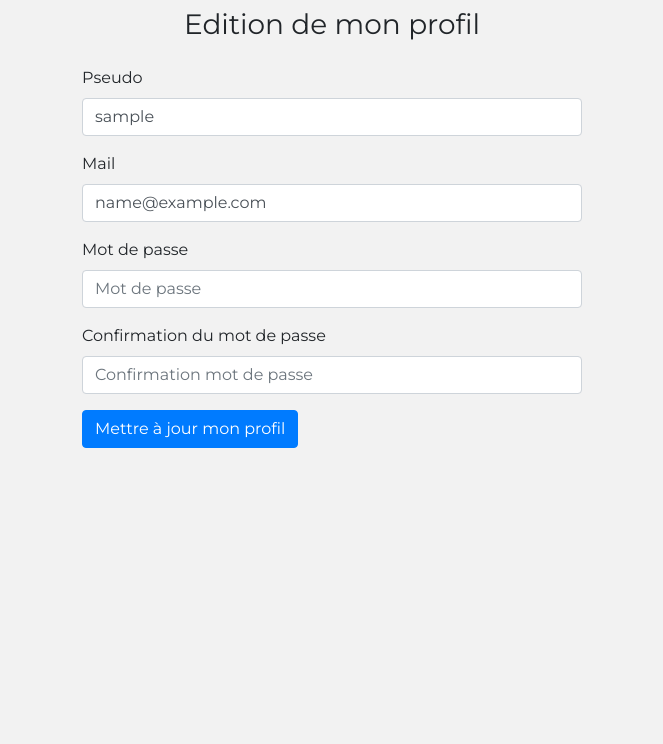
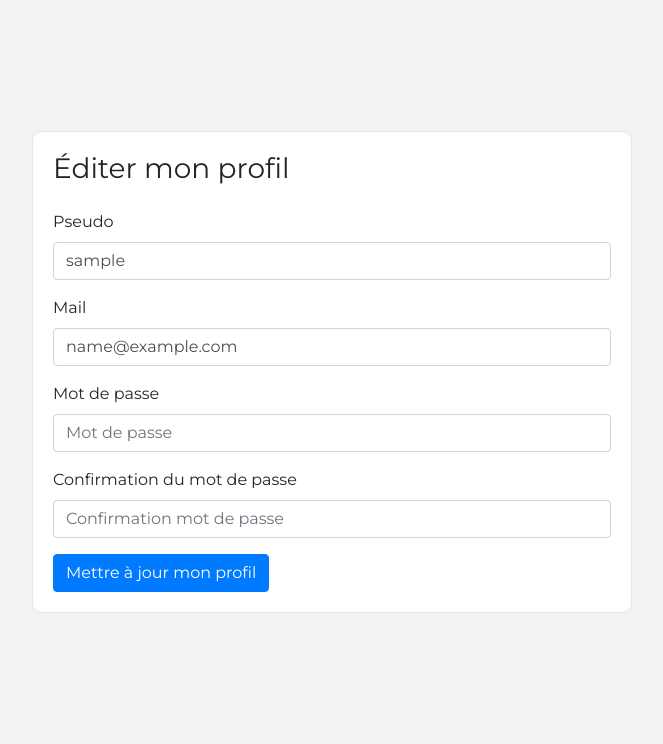
Before and after one commit to Crayzo/projet_4, a PHP site: page /edition_profil.php?id=1 in a window 1280 px wide. Shown: the part 56-800 px from the top of the page, without its empty margins (308-971 px from the left). Run offline with PHP 8.4, Linux system fonts and the light colour scheme; the visitor is signed in with stand-in values (Sample User, id 1); data that the repository does not hold is empty; some libraries are stand-ins or nearby versions.

Commit message:
Added form css

```diff
--- a/edition_profil.php
+++ b/edition_profil.php
@@ -102,25 +102,28 @@ if(isset($_SESSION['id']))
   </head>
   <body>
     <?php include 'includes/navbar.php' ?>
-    <div class="container">
-        <h3 class="text-center mt-2 mb-4">Edition de mon profil</h3>
+    <div class="container edit">
         <form action="edition_profil.php" method="post">
-            <div class="form-group">
+            <h3 class="mb-4">Éditer mon profil</h3>
+            <div class="form-row">
+                <div class="form-group col-12">
                     <label>Pseudo</label>
                     <input type="text" class="form-control" name="newPseudo" placeholder="Pseudo" value="<?= $_SESSION["pseudo"]; ?>" requiered>
                 </div>
-            <div class="form-group">
+                <div class="form-group col-12">
                     <label for="pseudo">Mail</label>
                     <input type="mail" class="form-control" name="newMail" placeholder="Mail" value="<?= $_SESSION["mail"]; ?>" requiered>
                 </div>
-            <div class="form-group">
+                <div class="form-group col-12">
                     <label for="pseudo">Mot de passe</label>
                     <input type="password" class="form-control" name="newMdp" placeholder="Mot de passe" requiered>
                 </div>
-            <div class="form-group">
+                <div class="form-group col-12">
                     <label for="pseudo">Confirmation du mot de passe</label>
                     <input type="password" class="form-control" name="newMdp2" placeholder="Confirmation mot de passe" requiered>
                 </div>
+            </div>
+
             <?php if(isset($message)){ ?>
             <p class="text-danger"><?= $message ?></p>
             <?php } ?>
--- a/style.css
+++ b/style.css
@@ -11,6 +11,13 @@ body
     flex-direction: column;
 }
 /* index.php */
+.inscription, .connexion, .edit
+{
+    height: calc(100vh - 56px);
+    display: flex;
+    flex-direction: column;
+    align-items: center;
+}
 .show, .collapsing
 {
     display: flex;
@@ -95,6 +102,7 @@ body
     margin-bottom: 20px;
     background: #fff;
     padding: 40px;
+    border: 1px solid #e1e6e9;
 }
 footer
 {
@@ -102,6 +110,7 @@ footer
     height: 100px;
     display: flex;
     background: #fff;
+    border-top: 1px solid #e1e6e9;
 }
 footer div
 {
@@ -127,14 +136,13 @@ footer h5
     text-align: justify;
     margin: 0 auto 50px auto;
 }
-/* inscription.php */
-.inscription
-{
-    margin: 20px auto;
-}
 form
 {
-    max-width: 500px;
+    background: white;
+    border-radius: 10px;
+    border: 1px solid #e1e6e9;
+    padding: 20px;
+    max-width: 600px;
     margin: auto;
 }
 @media (min-width: 576px)
```
Also changed, not shown: connexion.php (+10 -8 lines), inscription.php (+5 -6 lines). Lines whose indentation alone changed are shown as unchanged.
